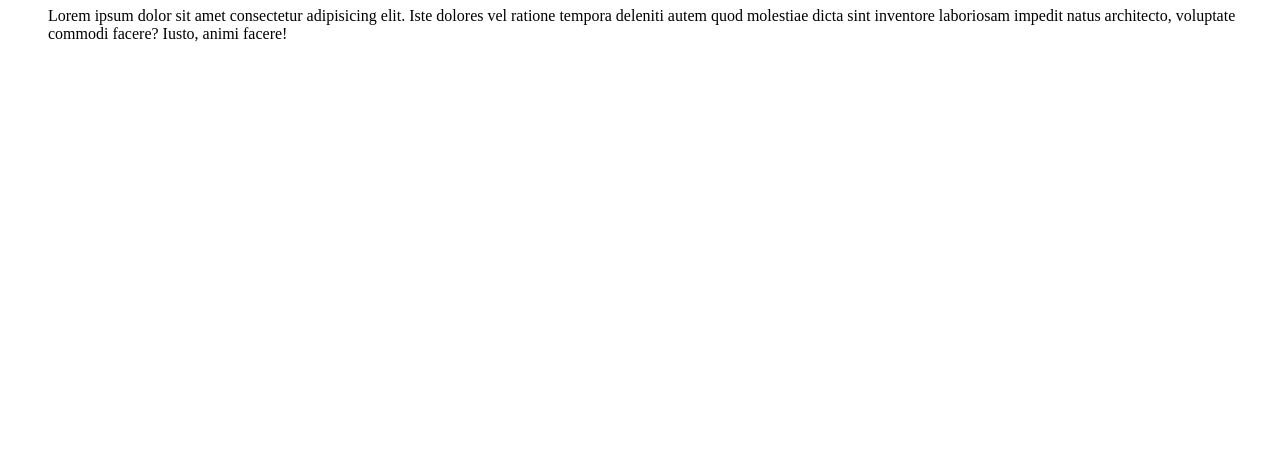
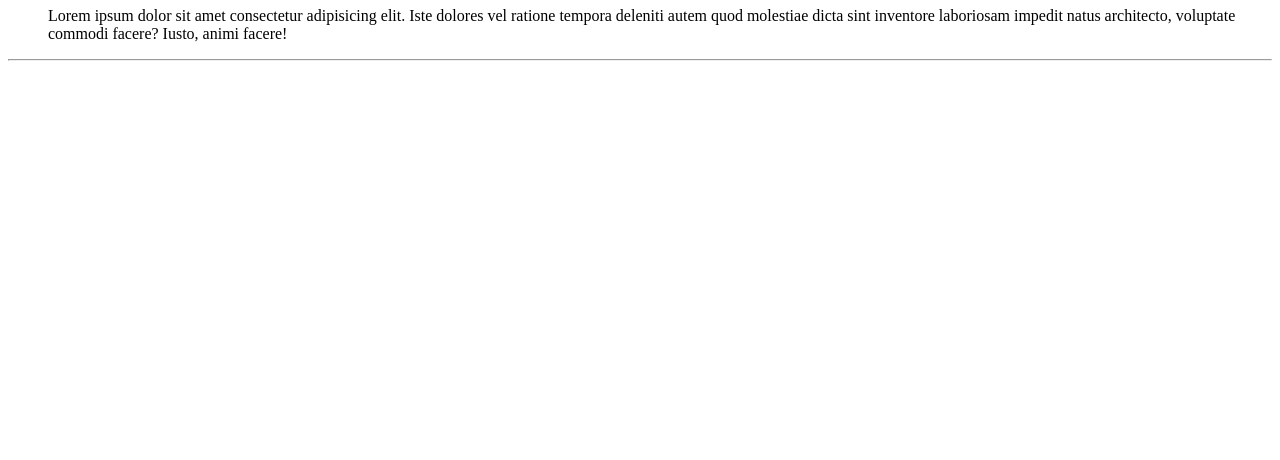
Before and after one commit to Danidi2005/ITDAY02, a plain HTML site: page index.html in a window 1280 px wide. Shown: the part 340-800 px from the top of the page. Drawn offline with Linux system fonts and the light colour scheme.

Commit message:
third commit

```diff
--- a/index.html
+++ b/index.html
@@ -23,5 +23,8 @@
             <dd>Lorem ipsum dolor sit amet consectetur adipisicing elit. Iste dolores vel ratione tempora deleniti autem quod molestiae dicta sint inventore laboriosam impedit natus architecto, voluptate commodi facere? Iusto, animi facere!</dd>
         </dl>
     </div>
+    <!-- horizontal line -->
+     <!--self closing tag-->
+    <hr>
 </body>
 </html>
```
